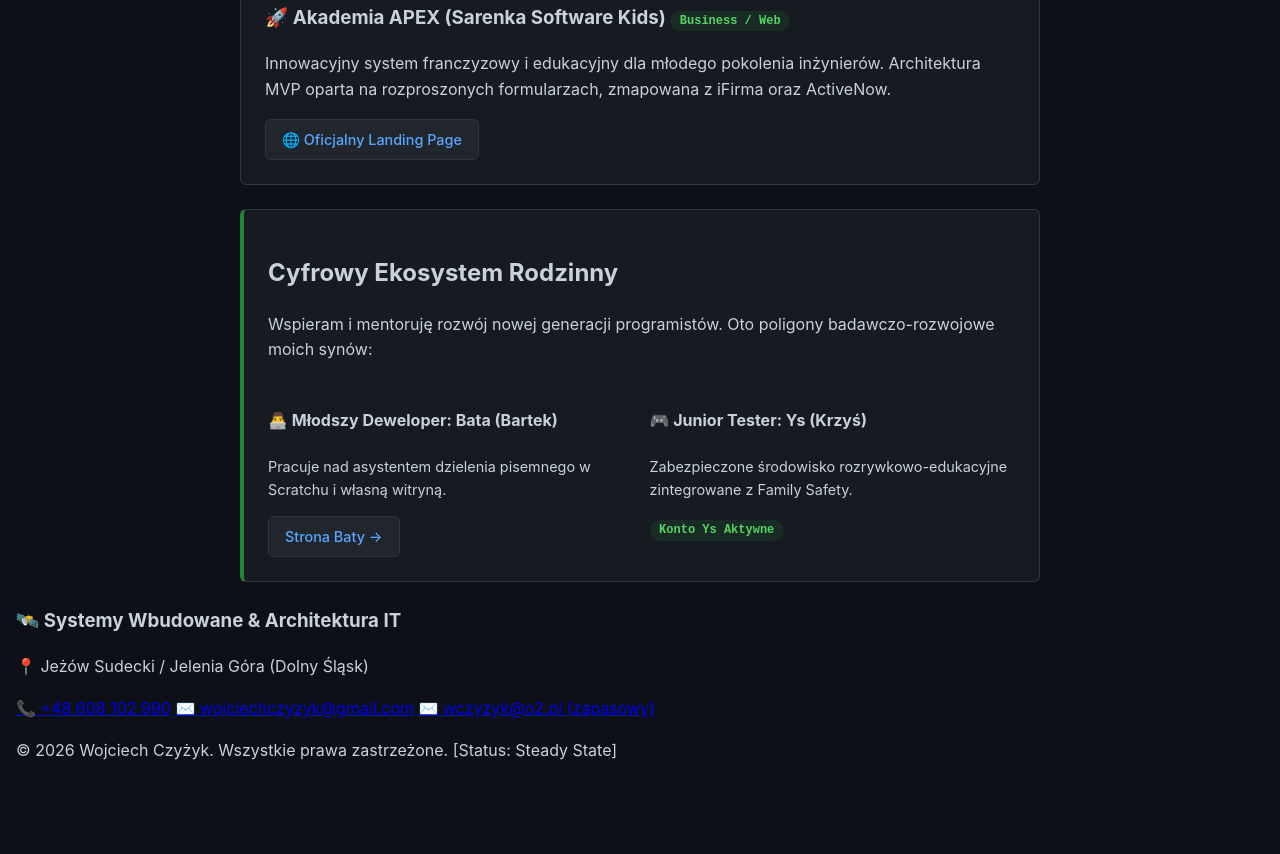
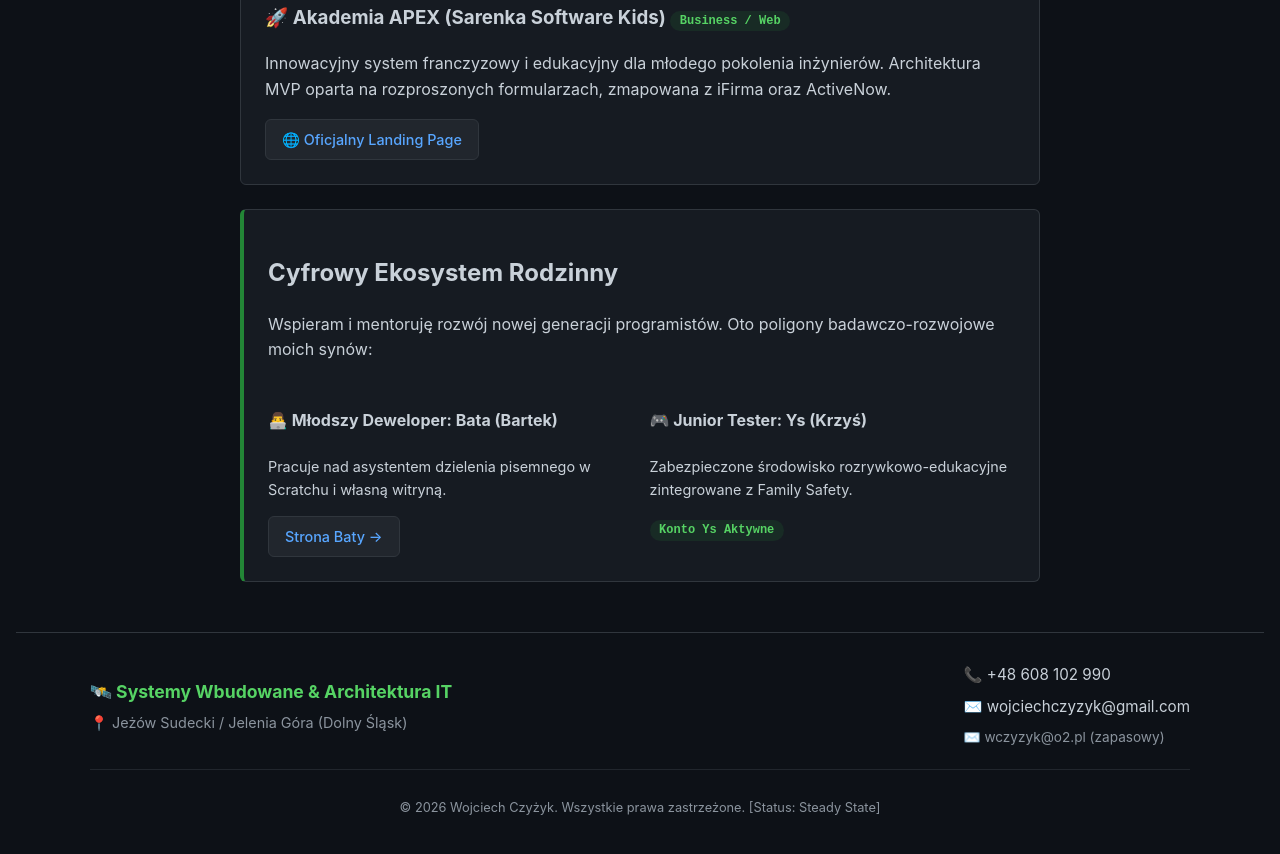
Before and after one commit to WojciechCzyzyk/WojciechCzyzyk.github.io, a plain HTML site: page index.html in a window 1280 px wide. Shown: the part 800-1654 px from the top of the page. Before the commit the page ends 1611 px from the top, so only its background shows below. Drawn offline with Linux system fonts and the light colour scheme.

Commit message:
Add footer styles to index.html

```diff
--- a/index.html
+++ b/index.html
@@ -17,6 +17,81 @@
         .btn-link:hover { background: #30363d; border-color: #8b949e; }
         .tag { background: rgba(35, 134, 54, 0.15); color: #56d364; padding: 0.2rem 0.6rem; border-radius: 2rem; font-size: 0.75rem; font-weight: 600; font-family: monospace; }
         .family-hub { border-left: 4px solid var(--neon); }
+
+    .portfolio-footer {
+    background-color: #0d1117;
+    border-top: 1px solid #30363d;
+    padding: 30px 20px 15px 20px;
+    font-family: -apple-system, BlinkMacSystemFont, "Segoe UI", Helvetica, Arial, sans-serif;
+    color: #c9d1d9;
+    margin-top: 50px;
+}
+
+.footer-container {
+    max-width: 1100px;
+    margin: 0 auto;
+    display: flex;
+    flex-wrap: wrap;
+    justify-content: space-between;
+    align-items: center;
+    gap: 20px;
+}
+
+.footer-info h3 {
+    color: #56d364;
+    margin: 0 0 5px 0;
+    font-size: 1.1rem;
+}
+
+.location-tag {
+    color: #8b949e;
+    margin: 0;
+    font-size: 0.9rem;
+}
+
+.footer-contact {
+    display: flex;
+    flex-direction: column;
+    gap: 8px;
+}
+
+.contact-link {
+    color: #c9d1d9;
+    text-decoration: none;
+    font-size: 0.95rem;
+    transition: color 0.2s ease;
+}
+
+.contact-link:hover {
+    color: #56d364;
+}
+
+.backup-email {
+    color: #8b949e;
+    font-size: 0.85rem;
+}
+
+.footer-bottom {
+    max-width: 1100px;
+    margin: 20px auto 0 auto;
+    border-top: 1px solid #21262d;
+    padding-top: 15px;
+    text-align: center;
+    font-size: 0.8rem;
+    color: #8b949e;
+}
+
+@media (max-width: 768px) {
+    .footer-container {
+        flex-direction: column;
+        text-align: center;
+    }
+    .footer-contact {
+        align-items: center;
+    }
+}
+
+
     </style>
 </head>
 <body>
```
